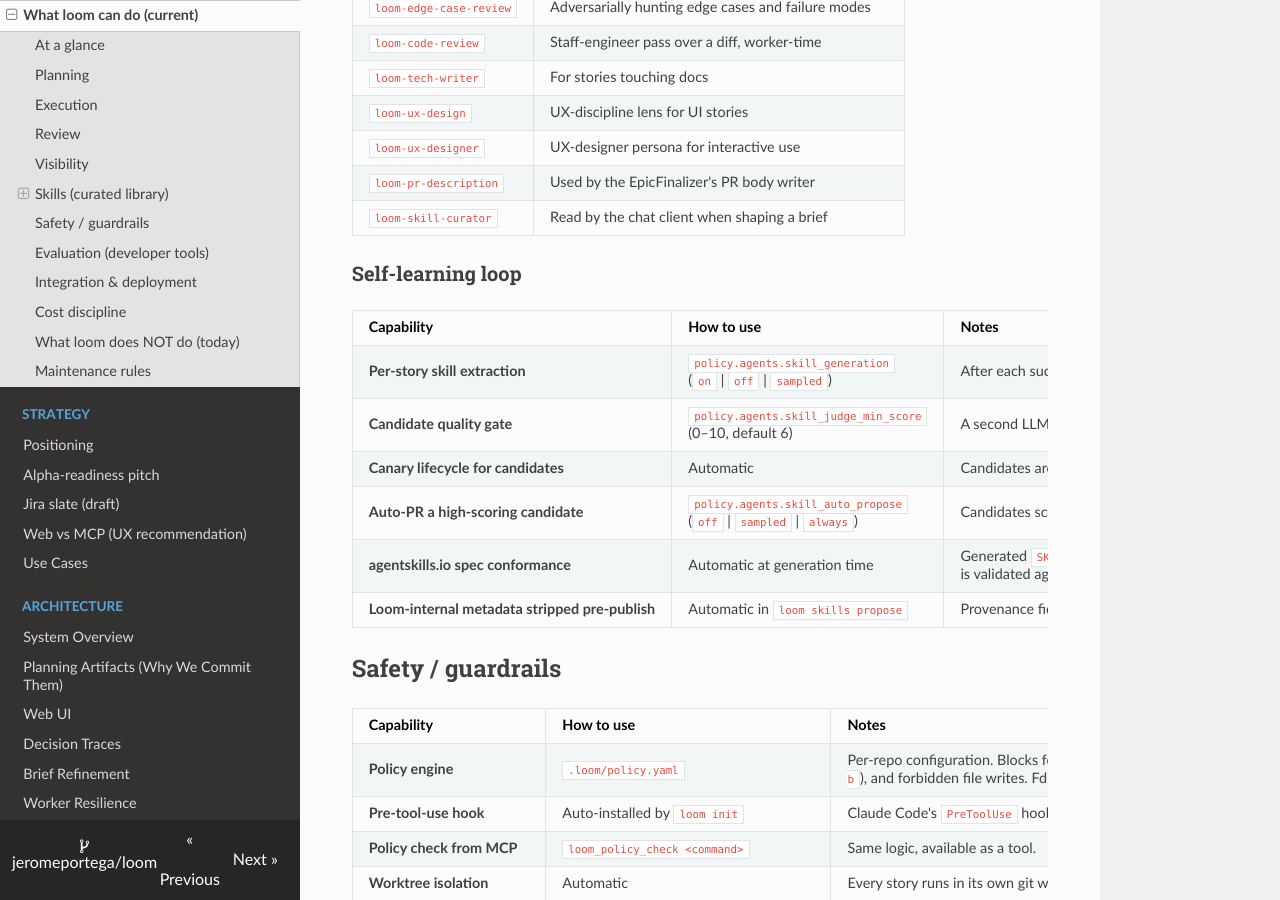
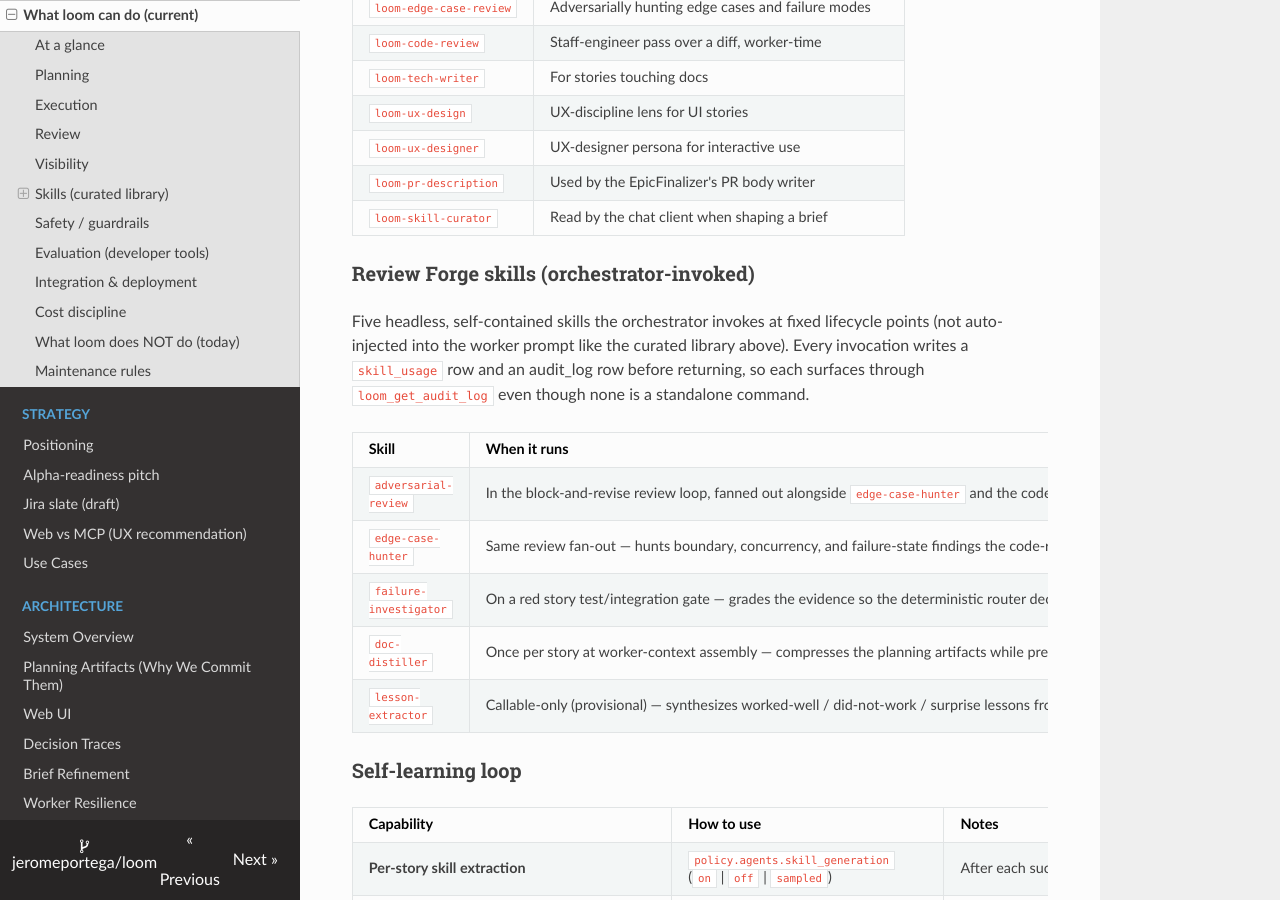
Before and after one commit to jeromeportega/loom, an MkDocs documentation site: the page built from docs/capabilities.md, in a window 1280 px wide and 900 px high, scrolled down 4602 px. Built offline with MkDocs 1.6.1, drawn with Linux system fonts in a browser that asks for light colours; nearby versions of some CDN libraries.

Commit message:
docs(capabilities): add five Review Forge skill rows
Document adversarial-review, edge-case-hunter, failure-investigator,
doc-distiller, and lesson-extractor — one row each — noting the
orchestrator lifecycle point and the CLI/MCP/audit surface for each, per
the CLAUDE.md capabilities-page invariant.

Co-Authored-By: Claude Opus 4.7 <noreply@anthropic.com>

```diff
--- a/docs/capabilities.md
+++ b/docs/capabilities.md
@@ -119,6 +119,22 @@ implementation without being commands a developer has to invoke.
 | `loom-pr-description` | Used by the EpicFinalizer's PR body writer |
 | `loom-skill-curator` | Read by the chat client when shaping a brief |
 
+### Review Forge skills (orchestrator-invoked)
+
+Five headless, self-contained skills the orchestrator invokes at fixed
+lifecycle points (not auto-injected into the worker prompt like the
+curated library above). Every invocation writes a `skill_usage` row and an
+audit_log row before returning, so each surfaces through
+`loom_get_audit_log` even though none is a standalone command.
+
+| Skill | When it runs | Surface |
+|---|---|---|
+| `adversarial-review` | In the block-and-revise review loop, fanned out alongside `edge-case-hunter` and the code-review adapter on every story diff. | Automatic when `policy.agents.review_strategy=block-and-revise`; findings roll into the verdict from `loom_get_review <story-id>`. |
+| `edge-case-hunter` | Same review fan-out — hunts boundary, concurrency, and failure-state findings the code-review pass misses. | Automatic when `policy.agents.review_strategy=block-and-revise`; findings roll into `loom_get_review <story-id>`. |
+| `failure-investigator` | On a red story test/integration gate — grades the evidence so the deterministic router decides retry-with-hint / surface-to-operator / stop-epic. | Automatic on a failed gate; the grade + routed decision land as `failure.investigation.graded` / `failure.routed.*` rows in `loom_get_audit_log`. |
+| `doc-distiller` | Once per story at worker-context assembly — compresses the planning artifacts while preserving every acceptance criterion verbatim. | Automatic at dispatch; emits a `context.distilled` audit row. No standalone CLI/MCP command. |
+| `lesson-extractor` | Callable-only (provisional) — synthesizes worked-well / did-not-work / surprise lessons from a story transcript. | No automatic invocation or CLI/MCP command yet; invoked programmatically, provenance still audit-logged. |
+
 ### Self-learning loop
 
 | Capability | How to use | Notes |
```
